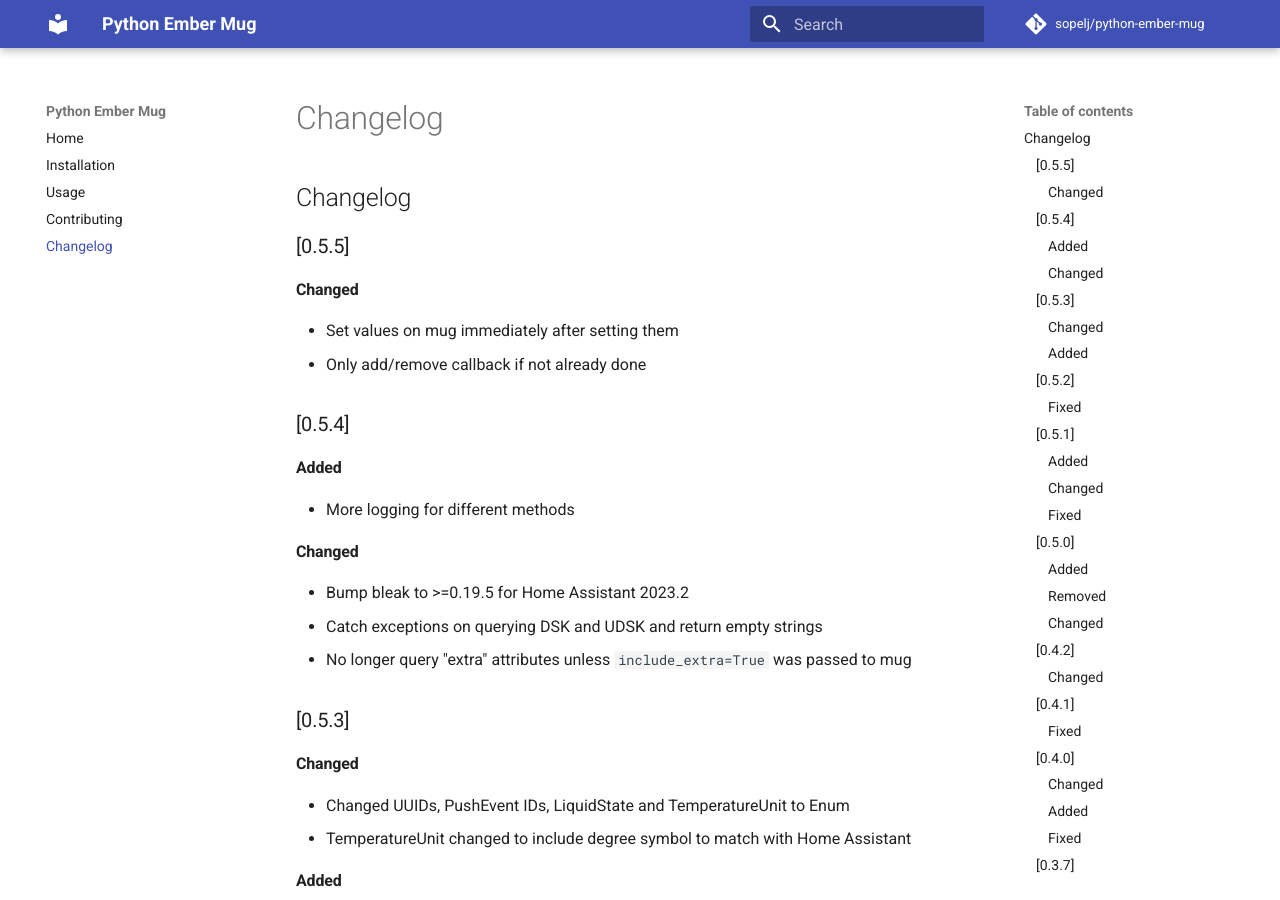
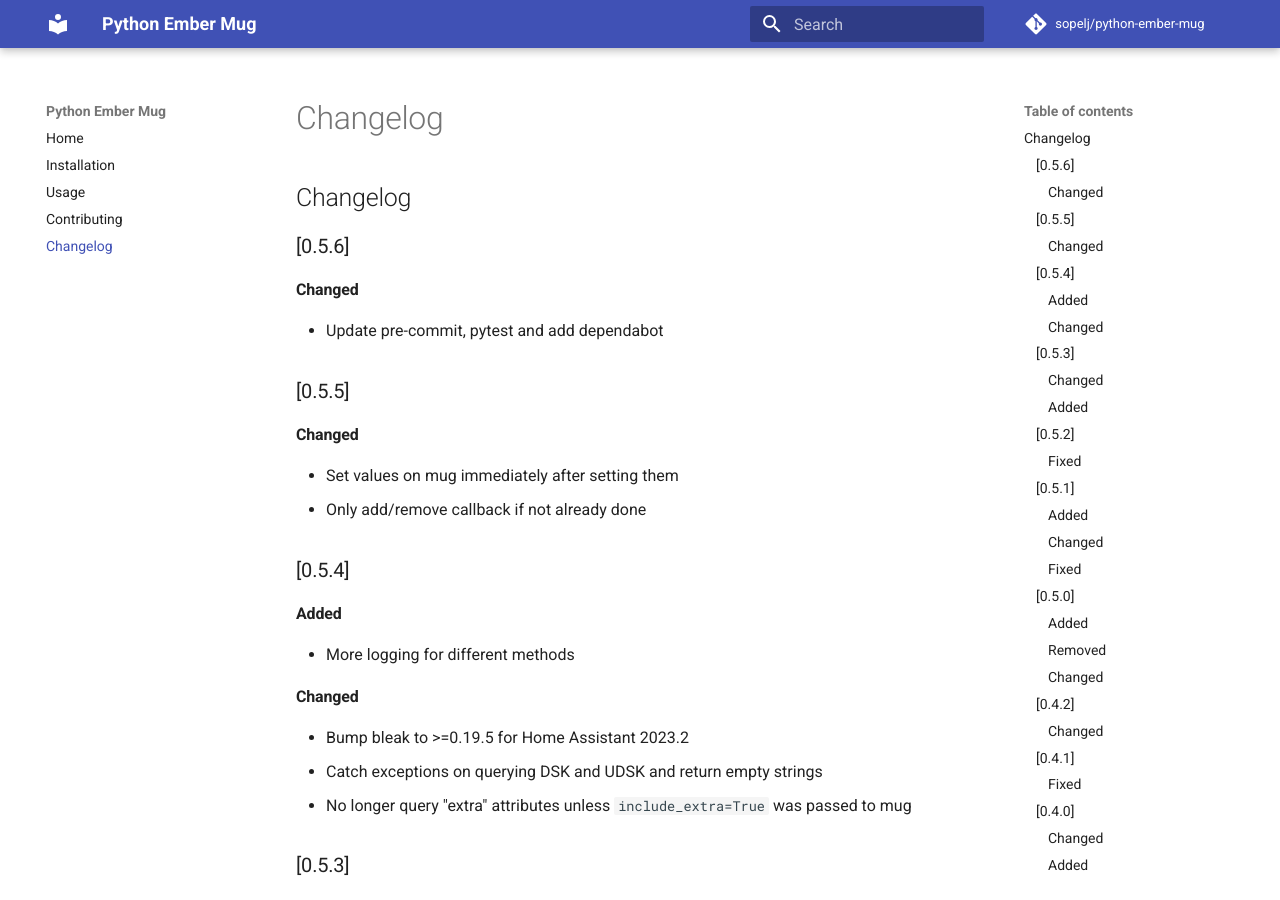
Before and after one commit to sopelj/python-ember-mug, an MkDocs documentation site: the page built from docs/changelog.md, in a window 1280 px wide and 900 px high. Built offline with MkDocs 1.6.1 and Material for MkDocs 9.7.7, drawn with Linux system fonts in a browser that asks for light colours; comment, search, counter and statistics services are not loaded.

```diff
--- a/CHANGELOG.md
+++ b/CHANGELOG.md
@@ -1,4 +1,9 @@
 # Changelog
+
+## [0.5.6]
+
+### Changed
+* Update pre-commit, pytest and add dependabot
 
 ## [0.5.5]
 
--- a/mkdocs.yml
+++ b/mkdocs.yml
@@ -52,14 +52,6 @@ plugins:
         - ember_mug
 extra:
   social:
-    - icon: fontawesome/brands/twitter
-      # replace with your own tweet link below
-      link: https://github.com/waynerv/cookiecutter-pypackage
-      name: Tweet
-    - icon: fontawesome/brands/facebook
-      # replace with your own facebook link below
-      link: https://github.com/waynerv/cookiecutter-pypackage
-      name: Facebook
     - icon: fontawesome/brands/github
       link: https://github.com/sopelj/python-ember-mug
       name: Github
```
